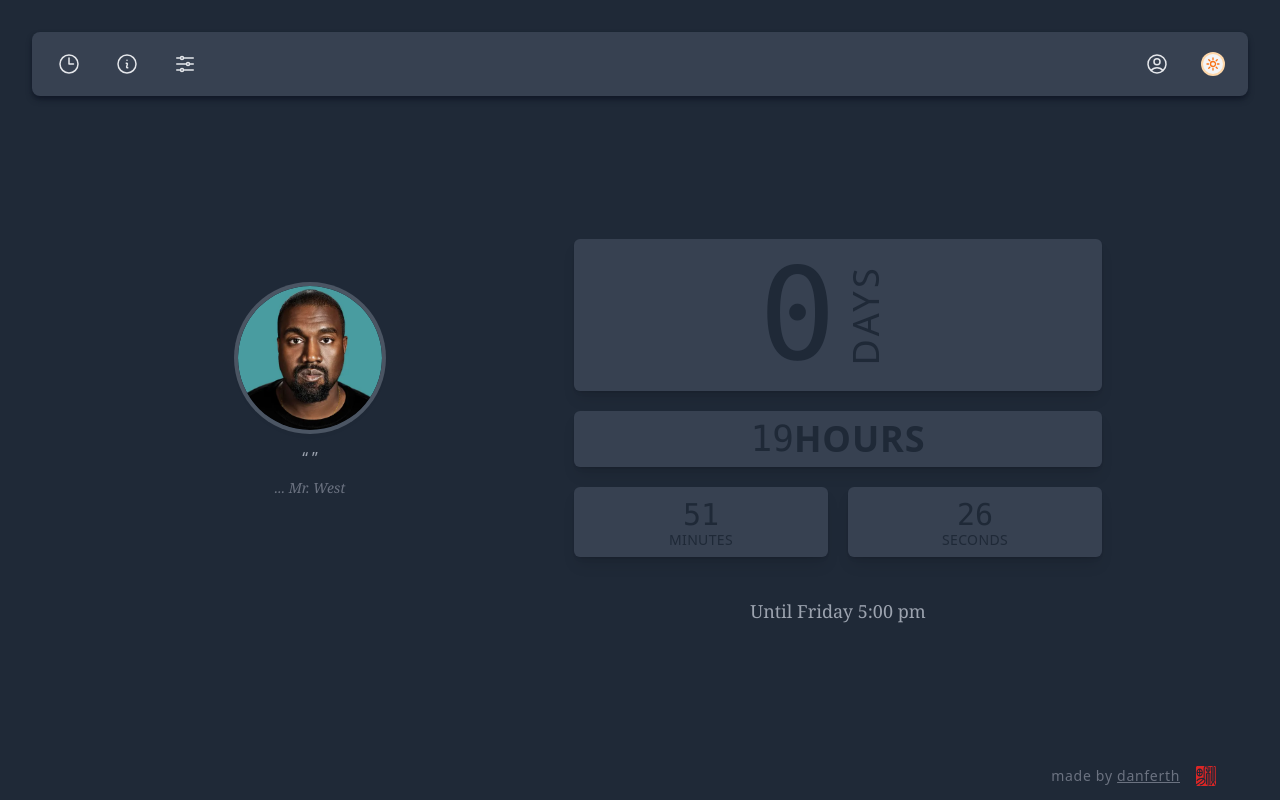
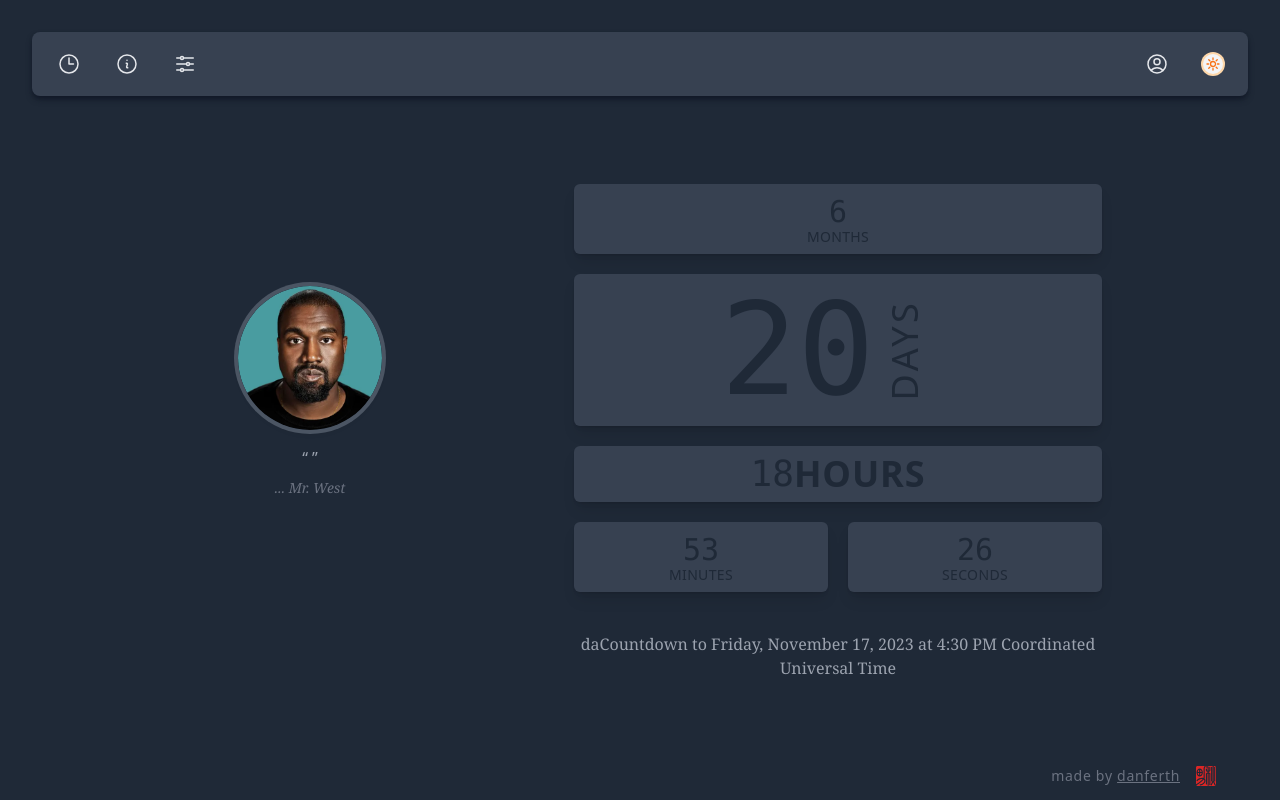
Before and after one commit to danferth/countdown, a Next.js app: page / in a window 1280 px wide. Built offline with nearby package versions, Linux system fonts and the light colour scheme; no server answers.

Commit message:
when no more years and months taken care of, also destination as string

```diff
--- a/components/Clock.js
+++ b/components/Clock.js
@@ -1,7 +1,14 @@
 "use client";
-import React, { useState, useEffect } from "react";
+import React, { useEffect } from "react";
 import { motion } from "framer-motion";
-import { Days, Hours, Minutes, Seconds } from "./ClockComponents";
+import {
+  Years,
+  Months,
+  Days,
+  Hours,
+  Minutes,
+  Seconds,
+} from "./ClockComponents";
 import useSettings from "../components/useSettings";
 import { DateTime, Interval } from "luxon";
 
@@ -14,7 +21,6 @@ const Clock = () => {
     minutes: 0,
     seconds: 0,
   };
-  // const [difference, setDifference] = useState(defaultDifference);
   // zustand state to be set from settings page in future
   const isRepeat = useSettings((state) => state.isRepeat);
   const setIsRepeat = useSettings((state) => state.setIsRepeat);
@@ -65,6 +71,7 @@ const Clock = () => {
           ),
         1000
       );
+      console.log(difference);
     }
   });
 
@@ -86,6 +93,10 @@ const Clock = () => {
       className="w-full px-8 md:px-12 lg:p-0 lg:w-8/12 lg:ml-auto xl:w-6/12 xl:mx-auto"
     >
       <div className="grid gap-2.5 md:gap-3.5 xl:gap-5 grid-cols-2 sm:grid-cols-4 sm:grid-rows-2 xl:grid-cols-2 xl:grid-rows-1">
+        <Years count={difference.years}>{difference.years}</Years>
+        <Months count={difference.months} previousSibling={difference.years}>
+          {difference.months}
+        </Months>
         <Days count={difference.days}>{difference.days}</Days>
         <Hours count={difference.hours}>{difference.hours}</Hours>
         <Minutes count={difference.minutes}>{difference.minutes}</Minutes>
@@ -93,8 +104,8 @@ const Clock = () => {
           {Math.floor(difference.seconds)}
         </Seconds>
       </div>
-      <p className="cursive text-center mt-6 sm:mt-3 md:mt-10 md:text-lg text-base font-medium font-serif text-gray-400 dark:text-gray-400 transition">
-        Until Friday 5:00 pm
+      <p className="text-center mt-6 sm:mt-3 md:mt-10 md:text-md text-base font-medium font-serif text-gray-400 dark:text-gray-400 transition">
+        {`daCountdown to ${destination.toLocaleString(DateTime.DATETIME_HUGE)}`}
       </p>
     </motion.div>
   );
--- a/components/ClockComponents.js
+++ b/components/ClockComponents.js
@@ -1,3 +1,39 @@
+const Years = (props) => {
+  return (
+    <Wrap
+      grid={`${
+        props.count === 0 ? "hidden" : "block"
+      } col-span-1 sm:col-start-1 sm:col-span-2 xl:col-span-1 xl:col-start-1`}
+    >
+      <div className="flex justify-center flex-col items-center py-2.5 h-full">
+        <span className="text-3xl">{props.children}</span>
+        <span className="text-sm uppercase font-sans font-light leading-none tracking-wide">
+          {props.count === "01" ? `year` : `years`}
+        </span>
+      </div>
+    </Wrap>
+  );
+};
+
+const Months = (props) => {
+  return (
+    <Wrap
+      grid={`${props.count === 0 ? "hidden" : "block"} ${
+        props.previousSibling === 0
+          ? "col-span-2 sm:col-start-1 sm:col-span-4 xl:col-span-2 xl:col-start-1"
+          : "col-span-1 sm:col-start-3 sm:col-span-2 xl:col-span-1 xl:col-start-2"
+      }`}
+    >
+      <div className="flex justify-center flex-col items-center py-2.5 h-full">
+        <span className="text-3xl">{props.children}</span>
+        <span className="text-sm uppercase font-sans font-light leading-none tracking-wide">
+          {props.count === "01" ? `month` : `months`}
+        </span>
+      </div>
+    </Wrap>
+  );
+};
+
 const Days = (props) => {
   return (
     <Wrap grid="col-span-2 sm:row-span-2 xl:row-span-1">
@@ -62,4 +98,4 @@ const Wrap = (props) => {
   );
 };
 
-export { Days, Hours, Minutes, Seconds };
+export { Years, Months, Days, Hours, Minutes, Seconds };
--- a/components/Footer.js
+++ b/components/Footer.js
@@ -2,7 +2,7 @@ import React from "react";
 import Akio from "../components/Akio";
 const Footer = () => {
   return (
-    <div className="mt-auto flex items-center justify-between lg:justify-center xl:justify-end py-2 xl:py-3.5 px-5 md:px-8 w-full bg-white dark:bg-gray-800 transition">
+    <footer className="mt-auto flex items-center justify-between lg:justify-center xl:justify-end py-2 xl:py-3.5 px-5 md:px-8 w-full bg-white dark:bg-gray-800 transition">
       <span className="sans text-xs md:text-sm lg:font-extralight text-gray-400 dark:text-gray-500 tracking-wider transition">
         made by{" "}
         <a className="underline" href="https://danferth.dev">
@@ -10,7 +10,7 @@ const Footer = () => {
         </a>
       </span>
       <Akio className="lg:ml-4 h-5 w-auto text-red-700 dark:text-red-600 fill-current self-end transition" />
-    </div>
+    </footer>
   );
 };
 
--- a/components/useSettings.js
+++ b/components/useSettings.js
@@ -9,9 +9,11 @@ const useSettings = create((set) => ({
     set({ repeatDuration: newRepeatDuration }),
 
   destination: DateTime.fromObject({
-    days: 14,
-    hours: 17,
-    minutes: 28,
+    years: 2023,
+    months: 11,
+    days: 17,
+    hours: 16,
+    minutes: 30,
     seconds: 0,
   }),
   setDestination: (newDestination) => set({ destination: newDestination }),
--- a/package.json
+++ b/package.json
@@ -20,6 +20,7 @@
     "postcss": "8.4.23",
     "react": "^18.2.0",
     "react-dom": "^18.2.0",
+    "tailwind-merge": "^2.0.0",
     "tailwindcss": "3.3.2",
     "typescript": "5.0.4",
     "zustand": "^4.4.6"
--- a/styles/globals.css
+++ b/styles/globals.css
@@ -15,3 +15,8 @@
     --background-end-rgb: 0, 0, 0;
   }
 }
+
+body > footer {
+  position: sticky;
+  top: 100vh;
+}
```
Also changed, not shown: 1 other file (tests, documents, lock files or other folders).
